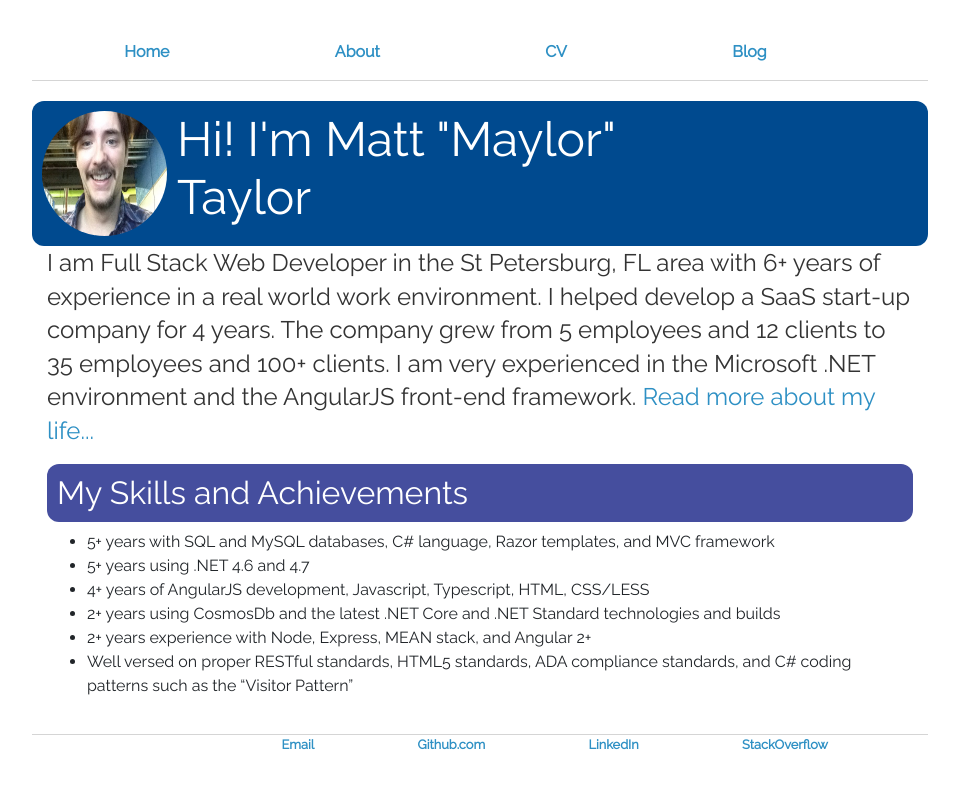
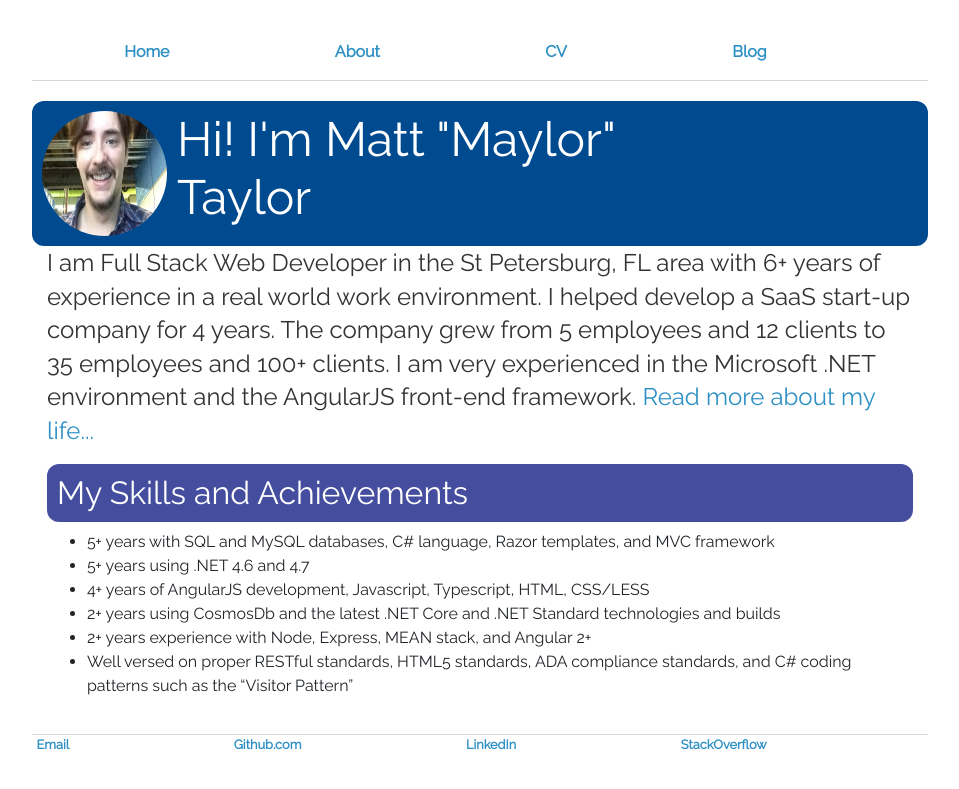
Before and after one commit to maylortaylor/maylortaylor.github.io, a Jekyll site: the page built from index.html, in a window 1280 px wide. Shown: the top 789 px of the page, without its empty margins (160-1119 px from the left). Built offline with Jekyll 4.4.1, drawn with Linux system fonts in a browser that asks for light colours.

Commit message:
nav and footer css

```diff
--- a/css/main.css
+++ b/css/main.css
@@ -7,7 +7,11 @@
 /* Smartphones (portrait and landscape) ----------- */
 @media only screen and (max-width: 320px) {
     nav ul li {
-        margin-right: 10%;
+        margin-right: 7% !important;
+    }
+    footer ul li {
+        display: inline;
+        margin-right: 7% !important;
     }
 }
 .container {
@@ -33,7 +37,7 @@
 }
 footer ul li {
     display: inline;
-    margin-right: 100px;
+    margin-right: 18%;
 }
 a {
     text-decoration: none;
```
